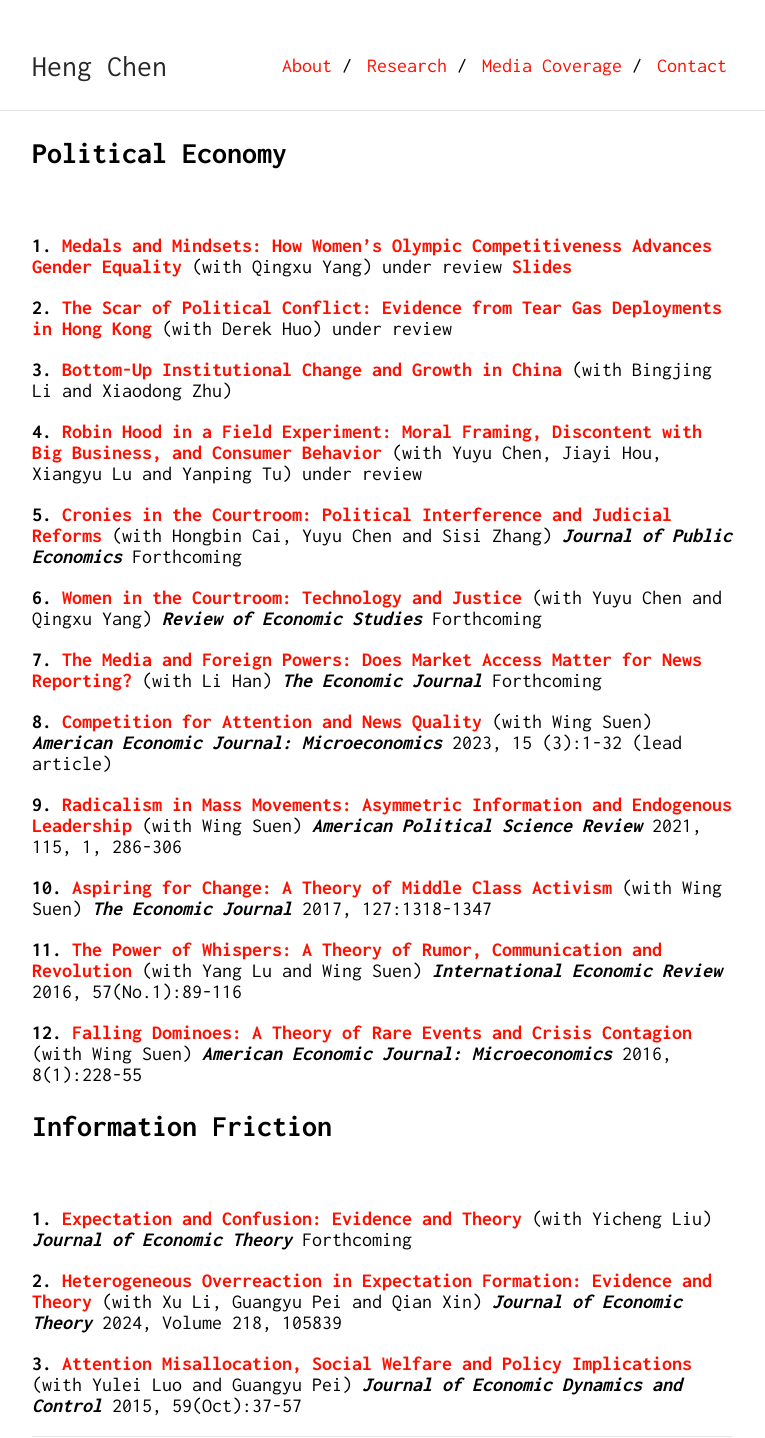
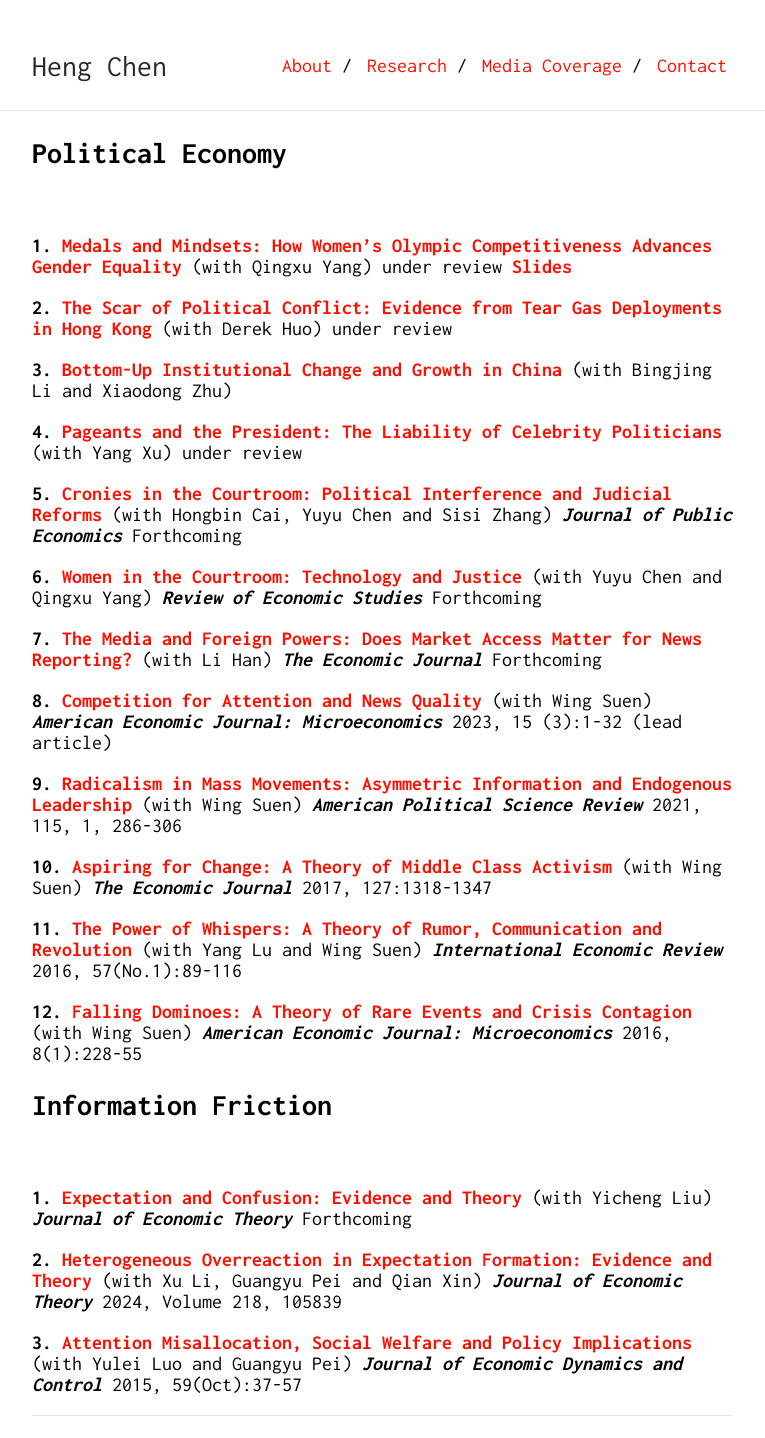
Before and after one commit to Shuyan0210611X/henrychen.github.io, a Jekyll site: the page built from research.md, in a window 1280 px wide. Shown: the whole page, without its empty margins (258-1023 px from the left). Built offline with Jekyll 4.4.1, drawn with Linux system fonts in a browser that asks for light colours; our own code applies the rules of GitHub Pages for plain Markdown files; after the commit the page ends 1417 px from its top, so only the background shows below that.

Commit message:
Update research.md

```diff
--- a/research.md
+++ b/research.md
@@ -14,7 +14,8 @@ permalink: /research/
 **3.** [**Bottom-Up Institutional Change and Growth in China**](/files/CLZ_Feb-2025.pdf) (with Bingjing Li and Xiaodong Zhu)
 <br>
 
-**4.** [**Robin Hood in a Field Experiment: Moral Framing, Discontent with Big Business, and Consumer Behavior**](/files/Robinhood.pdf) (with Yuyu Chen, Jiayi Hou, Xiangyu Lu and Yanping Tu) under review
+**4.** [**Pageants and the President: The Liability of Celebrity
+Politicians**](/files/miss-usa-submission-June.pdf) (with Yang Xu) under review
 <br>
 
 **5.** [**Cronies in the Courtroom: Political Interference and Judicial Reforms**](/files/cronies.pdf) (with Hongbin Cai, Yuyu Chen and Sisi Zhang) ***Journal of Public Economics*** Forthcoming
```
